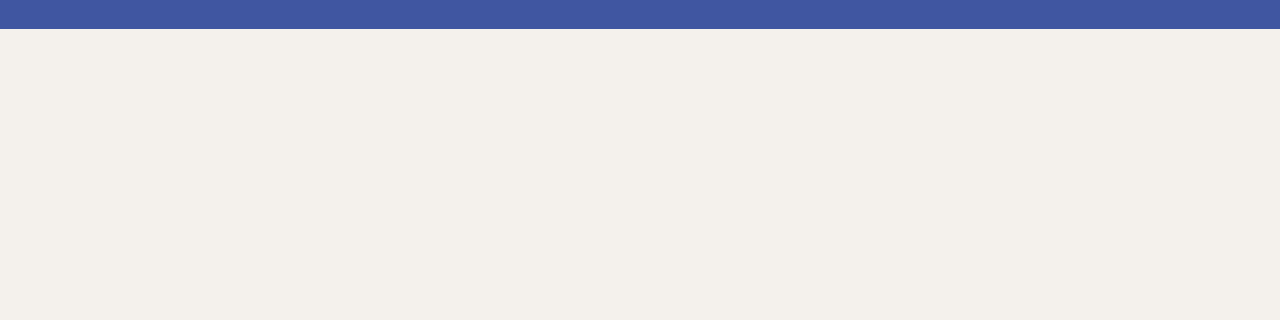
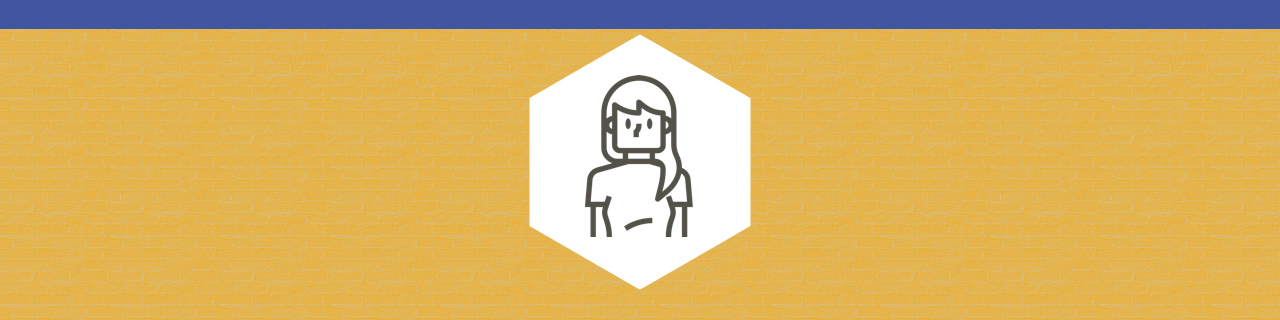
Before and after one commit to Mojdehh/tweeter, a website: page public/index.html in a window 1280 px wide. Shown: the part 91-411 px from the top of the page. Drawn offline with nearby package versions, Linux system fonts and the light colour scheme.

Commit message:
Add header style

```diff
--- a/public/index.html
+++ b/public/index.html
@@ -22,6 +22,9 @@
     <!-- Nav CSS -->
     <link rel="stylesheet" href="/styles/nav.css" type="text/css" />
 
+    <!-- Header CSS -->
+    <link rel="stylesheet" href="/styles/header.css" type="text/css" />
+
     <!-- External JS -->
     <script src="https://ajax.googleapis.com/ajax/libs/jquery/3.4.1/jquery.min.js"></script>
 
@@ -40,8 +43,17 @@
           <i id="arrow-icon" class="fas fa-angle-double-down" style="color: red;"></i>
         </div>
       </div>
+    </nav>
 
-    </nav>
+    <header>
+      <div>
+          <img src="/images/profile-hex.png">
+      </div>
+      <br>
+      <div>
+          <h2>Mojdeh Sabz</h2>
+      </div>
+  </header>
 
     <!-- Page-specific (main) content here -->
     <main class="container"></main>
--- /dev/null
+++ b/public/styles/header.css
@@ -0,0 +1,12 @@
+
+header {
+  height: 400px;
+  width: 100%;
+  background-color: #f3ab11;
+  color: #ffffff;
+  display: flex;
+  flex-direction: column;
+  justify-content: center;
+  align-items: center;
+  background-image: url("../images/brick-wall.png");
+}
--- a/public/styles/nav.css
+++ b/public/styles/nav.css
@@ -7,6 +7,7 @@ nav {
   display: flex;
   align-items: center;
   justify-content: space-between;
+  z-index: 1;
 }
 
 .logo {
```
Also changed, not shown: public/images/brick-wall.png (added), 1 other file.
